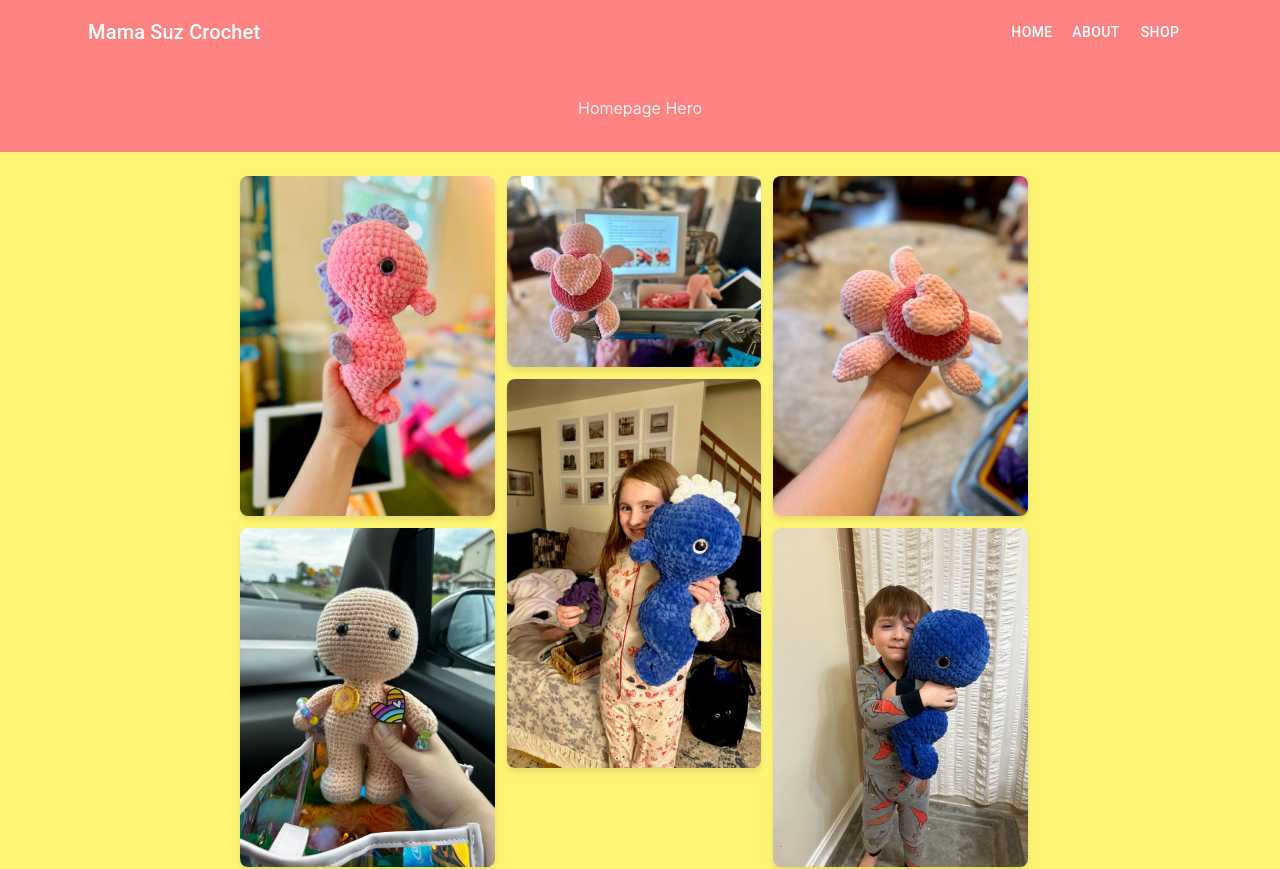
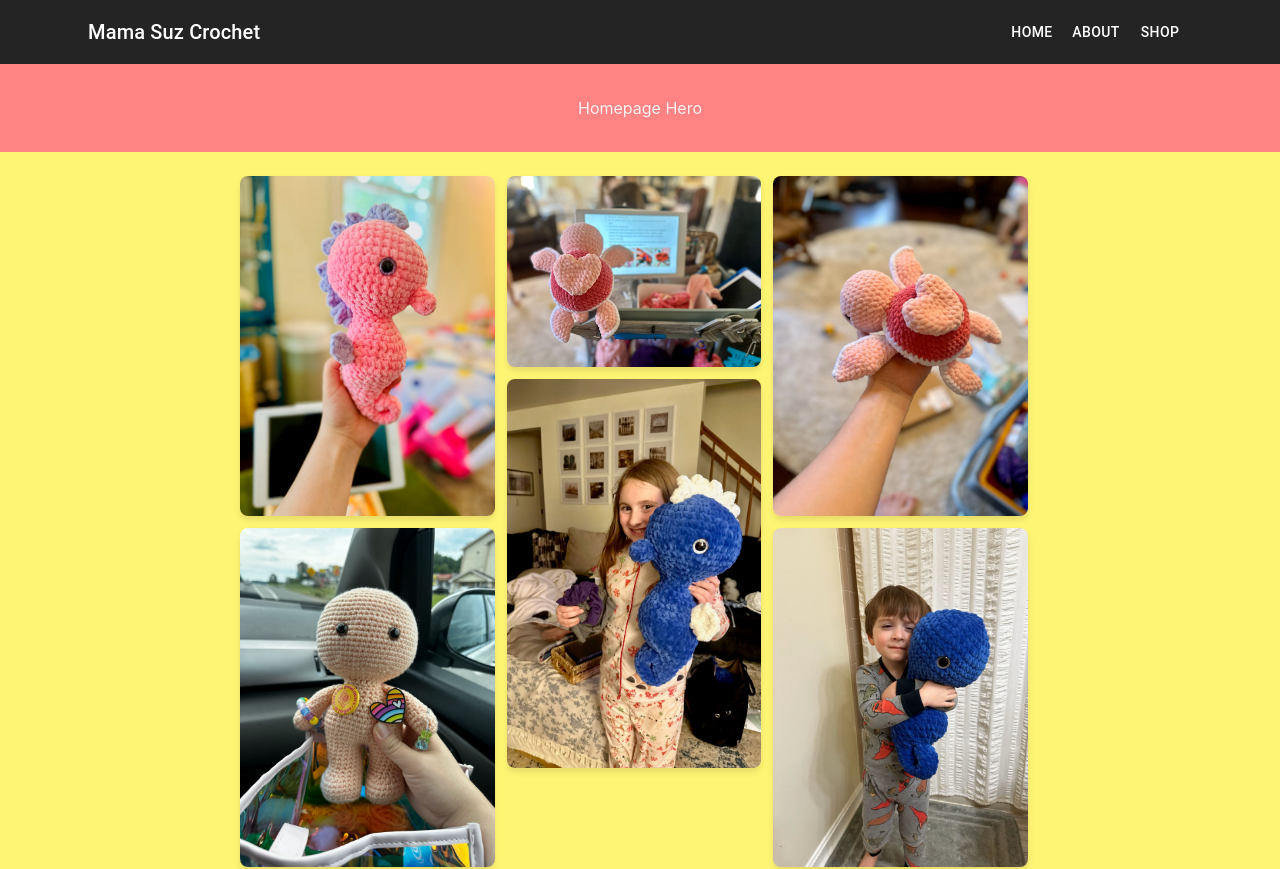
Before and after one commit to RStrozier/mama-suz-crochet, a React (Vite) app: page / in a window 1280 px wide. Shown: the top 869 px of the page. Built offline with nearby package versions, Linux system fonts and the light colour scheme.

Commit message:
adding an amazing motion to scrolling on the navbar how freaking cool

```diff
--- a/src/components/navbar/Navbar.tsx
+++ b/src/components/navbar/Navbar.tsx
@@ -1,4 +1,6 @@
+import { useState, useEffect } from 'react';
 import { Link } from 'react-router-dom';
+import { motion } from 'framer-motion';
 import AppBar from '@mui/material/AppBar';
 import Toolbar from '@mui/material/Toolbar';
 import Typography from '@mui/material/Typography';
@@ -6,20 +8,57 @@ import Button from '@mui/material/Button';
 import Container from '@mui/material/Container';
 
 const Navbar = () => {
+  const [scrolled, setScrolled] = useState(false);
+
+  // Track scroll position
+  useEffect(() => {
+    const handleScroll = () => {
+      setScrolled(window.scrollY > 50);
+    };
+    window.addEventListener('scroll', handleScroll);
+    return () => window.removeEventListener('scroll', handleScroll);
+  }, []);
+
   return (
-    <AppBar position="static" sx={{ backgroundColor: '#FF8383' }}>
+    <motion.div
+      initial={{ y: -100 }} // Initial position above the viewport
+      animate={{ y: 0 }} // Slide down into position
+      transition={{ duration: 0.5 }} // Smooth entrance animation
+      style={{ position: 'sticky', top: 0, zIndex: 1100 }} // Ensure it sticks to top
+    >
+      <AppBar
+        position="static"
+        sx={{
+          backgroundColor: scrolled ? '#FF8383' : 'transparent', // Change color on scroll
+          boxShadow: scrolled
+            ? '0px 4px 6px rgba(0, 0, 0, 0.2)' // Add shadow when scrolled
+            : 'none',
+          transition: 'background-color 0.3s ease, box-shadow 0.3s ease', // Smooth transitions
+        }}
+      >
         <Container maxWidth="lg">
           <Toolbar>
-          <Typography variant="h6" component="div" sx={{ flexGrow: 1, color: '#FFFFFF' }}>
+            <Typography
+              variant="h6"
+              component="div"
+              sx={{ flexGrow: 1, color: '#FFFFFF' }}
+            >
               Mama Suz Crochet
             </Typography>
-          <Button color="inherit" component={Link} to="/">Home</Button>
-          <Button color="inherit" component={Link} to="/about">About</Button>
-          <Button color="inherit" component={Link} to="/shop">Shop</Button>
+            <Button color="inherit" component={Link} to="/">
+              Home
+            </Button>
+            <Button color="inherit" component={Link} to="/about">
+              About
+            </Button>
+            <Button color="inherit" component={Link} to="/shop">
+              Shop
+            </Button>
           </Toolbar>
         </Container>
       </AppBar>
+    </motion.div>
   );
-}
+};
 
 export default Navbar;
```
Lines whose indentation alone changed are shown as unchanged.
